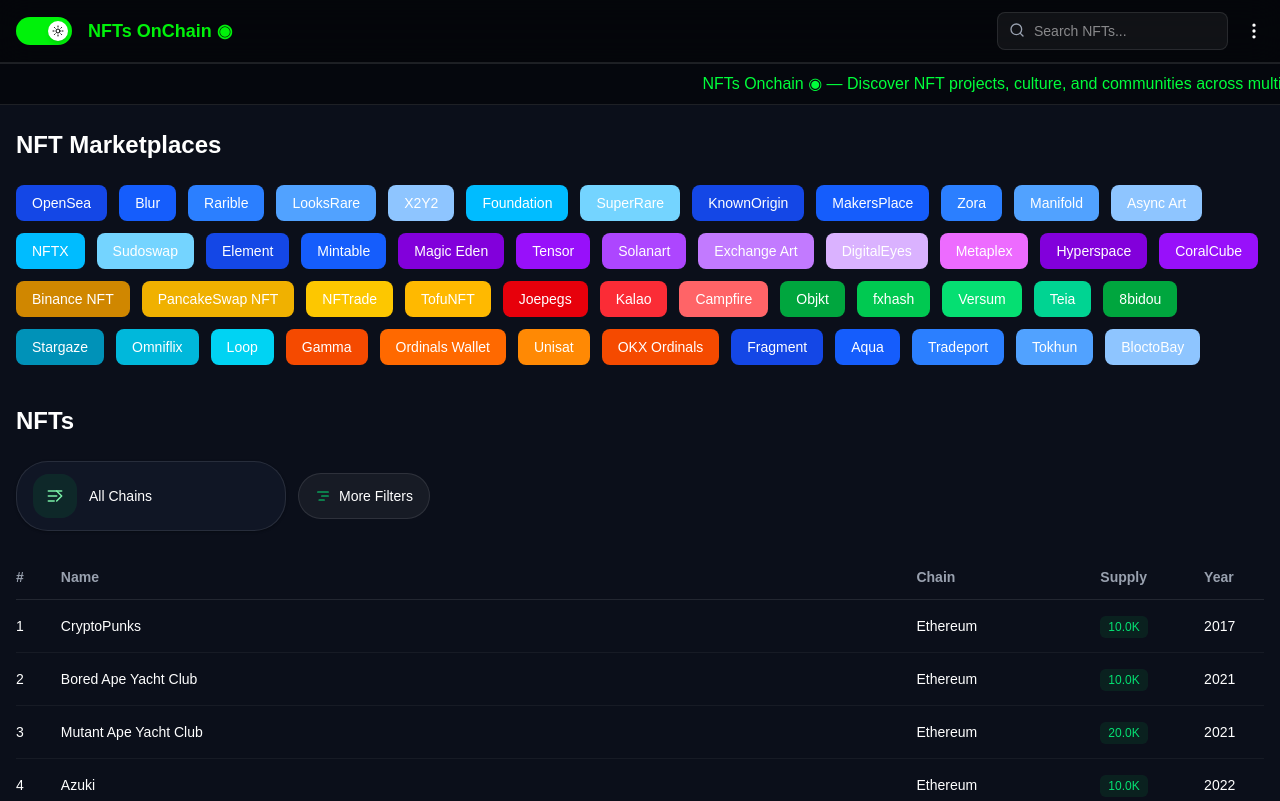
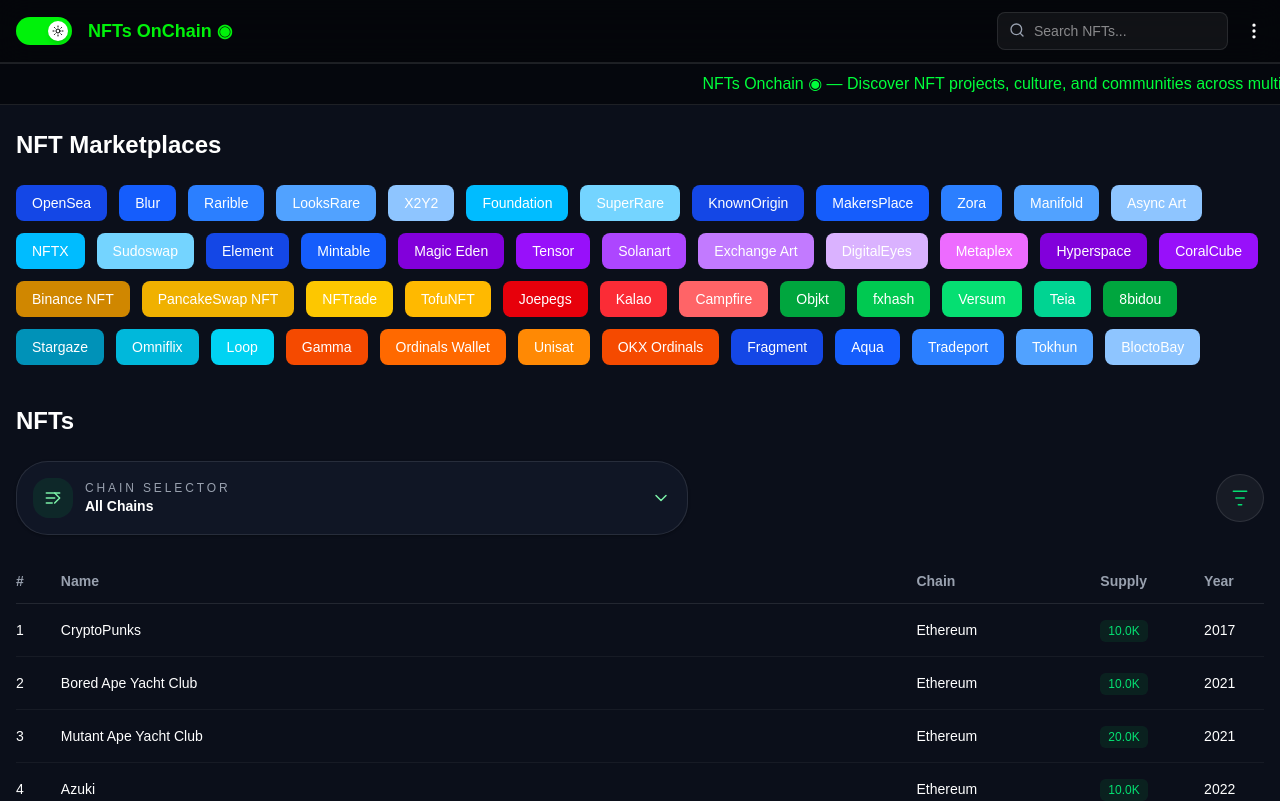
Before and after one commit to nftsonchain/nftsonchain, a Next.js app: page / in a window 1280 px wide. Shown: the top 801 px of the page. Built offline with nearby package versions, Linux system fonts and the light colour scheme.

Commit message:
UI Update

```diff
--- a/src/app/page.tsx
+++ b/src/app/page.tsx
@@ -11,7 +11,7 @@
 import BackToTop from "@/components/BackToTop";
 
 export default function Home() {
-  const [selected, setSelected] = useState("All Chains");
+  const [selectedChains, setSelectedChains] = useState<string[]>(["All Chains"]);
   const [menuOpen, setMenuOpen] = useState(false);
   const [search, setSearch] = useState("");
   const [dark, setDark] = useState(true);
@@ -49,13 +49,13 @@
 
         {/* 🔘 FILTER TABS */}
         <FilterTabs
-          selected={selected}
-          setSelected={setSelected}
+          selectedChains={selectedChains}
+          setSelectedChains={setSelectedChains}
         />
 
         {/* 📊 NFT TABLE */}
         <NFTTable
-          selected={selected}
+          selectedChains={selectedChains}
           search={search}
           dark={dark}
         />
--- a/src/components/FilterTabs.tsx
+++ b/src/components/FilterTabs.tsx
@@ -1,4 +1,6 @@
 "use client";
+
+import { useEffect, useMemo, useRef, useState, type Dispatch, type SetStateAction } from "react";
 
 const chains = [
   "All Chains",
@@ -48,17 +50,73 @@
 ];
 
 export default function FilterTabs({
-  selected,
-  setSelected,
+  selectedChains,
+  setSelectedChains,
 }: {
-  selected: string;
-  setSelected: (val: string) => void;
+  selectedChains: string[];
+  setSelectedChains: Dispatch<SetStateAction<string[]>>;
 }) {
+  const [isOpen, setIsOpen] = useState(false);
+  const [searchTerm, setSearchTerm] = useState("");
+  const panelRef = useRef<HTMLDivElement>(null);
+
+  const filteredChains = useMemo(
+    () =>
+      chains.filter((chain) =>
+        chain.toLowerCase().includes(searchTerm.toLowerCase())
+      ),
+    [searchTerm]
+  );
+
+  const hasAllSelected =
+    selectedChains.length === 0 || selectedChains.includes("All Chains");
+
+  const displayLabel = useMemo(() => {
+    if (hasAllSelected) return "All Chains";
+    if (selectedChains.length === 1) return selectedChains[0];
+    return `${selectedChains.length} Selected`;
+  }, [hasAllSelected, selectedChains]);
+
+  const toggleChain = (chain: string) => {
+    if (chain === "All Chains") {
+      setSelectedChains(["All Chains"]);
+      return;
+    }
+
+    setSelectedChains((current) => {
+      const normalized = current.filter((item) => item !== "All Chains");
+
+      if (normalized.includes(chain)) {
+        const next = normalized.filter((item) => item !== chain);
+        return next.length === 0 ? ["All Chains"] : next;
+      }
+
+      return [...normalized, chain];
+    });
+  };
+
+  useEffect(() => {
+    const handleClickOutside = (event: MouseEvent) => {
+      if (!panelRef.current) return;
+      if (!panelRef.current.contains(event.target as Node)) {
+        setIsOpen(false);
+      }
+    };
+
+    document.addEventListener("mousedown", handleClickOutside);
+    return () => document.removeEventListener("mousedown", handleClickOutside);
+  }, []);
+
   return (
-    <div className="mt-6">
-      <div className="flex flex-col gap-3 sm:flex-row sm:items-center">
-        <div className="flex items-center gap-3 rounded-[32px] border border-white/10 bg-[#111827]/90 px-4 py-3 shadow-sm shadow-black/20">
-          <div className="flex h-11 w-11 items-center justify-center rounded-2xl bg-green-500/10 text-green-300">
+    <div className="relative mt-6">
+      <div className="flex flex-col gap-3 sm:flex-row sm:items-center sm:justify-between">
+        <button
+          type="button"
+          onClick={() => setIsOpen((open) => !open)}
+          className="flex w-full items-center justify-between gap-3 rounded-[32px] border border-white/10 bg-[#111827]/90 px-4 py-4 shadow-sm shadow-black/20 transition hover:border-green-400/40 sm:max-w-2xl"
+        >
+          <span className="flex items-center gap-3 text-sm font-medium text-white">
+            <span className="inline-flex h-10 w-10 items-center justify-center rounded-2xl bg-green-500/10 text-green-300">
               <svg
                 viewBox="0 0 24 24"
                 fill="none"
@@ -73,30 +131,30 @@
                 <path d="M4 18h7" />
                 <path d="M14 6l6 6-6 6" />
               </svg>
+            </span>
+            <div className="text-left">
+              <p className="text-xs uppercase tracking-[0.24em] text-gray-400">Chain selector</p>
+              <p className="text-sm font-semibold text-white">{displayLabel}</p>
             </div>
-
-          <div className="flex-1 min-w-[180px]">
-            <label htmlFor="chain-select" className="sr-only">
-              Select a chain
-            </label>
-            <select
-              id="chain-select"
-              value={selected}
-              onChange={(event) => setSelected(event.target.value)}
-              className="w-full appearance-none bg-transparent text-sm font-medium text-white outline-none transition"
+          </span>
+          <svg
+            viewBox="0 0 24 24"
+            fill="none"
+            stroke="currentColor"
+            strokeWidth="1.8"
+            strokeLinecap="round"
+            strokeLinejoin="round"
+            className={`h-5 w-5 text-green-300 transition ${isOpen ? "rotate-180" : "rotate-0"}`}
           >
-              {chains.map((chain) => (
-                <option key={chain} value={chain} className="bg-[#0B0F1A] text-white">
-                  {chain}
-                </option>
-              ))}
-            </select>
-          </div>
-        </div>
+            <path d="M6 9l6 6 6-6" />
+          </svg>
+        </button>
 
         <button
           type="button"
-          className="inline-flex items-center gap-2 rounded-[28px] border border-white/10 bg-white/5 px-4 py-3 text-sm text-white transition hover:bg-white/10"
+          onClick={() => setIsOpen((open) => !open)}
+          className="inline-flex h-12 w-12 items-center justify-center rounded-full border border-white/10 bg-white/5 text-white transition hover:bg-white/10"
+          aria-label="Open filters"
         >
           <svg
             viewBox="0 0 24 24"
@@ -105,15 +163,103 @@
             strokeWidth="1.8"
             strokeLinecap="round"
             strokeLinejoin="round"
-            className="h-4 w-4 text-green-400"
+            className="h-5 w-5 text-green-400"
           >
-            <path d="M4 6h16" />
-            <path d="M10 12h10" />
-            <path d="M6 18h8" />
+            <path d="M4 4h16" />
+            <path d="M7 12h10" />
+            <path d="M10 20h4" />
           </svg>
-          More Filters
+        </button>
+      </div>
+
+      {isOpen && (
+        <div
+          ref={panelRef}
+          className="absolute left-0 top-full z-20 mt-4 w-full rounded-[32px] border border-white/10 bg-[#08101f]/95 p-4 shadow-2xl shadow-black/40 backdrop-blur-xl sm:w-[32rem]"
+        >
+          <div className="flex flex-col gap-4">
+            <div className="rounded-3xl border border-white/10 bg-white/5 px-4 py-3">
+              <label htmlFor="chain-search" className="sr-only">
+                Search chains
+              </label>
+              <input
+                id="chain-search"
+                type="search"
+                value={searchTerm}
+                onChange={(event) => setSearchTerm(event.target.value)}
+                placeholder="Search chains"
+                className="w-full bg-transparent text-sm text-white outline-none placeholder:text-gray-500"
+              />
+            </div>
+
+            <div className="flex items-center justify-between gap-4 rounded-3xl border border-white/10 bg-white/5 px-4 py-3 text-sm text-gray-300">
+              <p className="font-medium text-white">Filter options</p>
+              <p className="text-xs text-gray-400">
+                {hasAllSelected ? "Showing all chains" : `${selectedChains.length} selected`}
+              </p>
+            </div>
+
+            <div className="max-h-[320px] overflow-y-auto rounded-3xl border border-white/10 bg-white/5 p-3">
+              <div className="grid gap-2">
+                {filteredChains.map((chain) => {
+                  const checked = hasAllSelected
+                    ? chain === "All Chains"
+                    : selectedChains.includes(chain);
+                  return (
+                    <button
+                      key={chain}
+                      type="button"
+                      onClick={() => toggleChain(chain)}
+                      className={`flex w-full items-center justify-between rounded-2xl px-4 py-3 text-left text-sm transition ${
+                        checked
+                          ? "bg-green-500/10 text-white"
+                          : "bg-transparent text-gray-200 hover:bg-white/10"
+                      }`}
+                    >
+                      <span>{chain}</span>
+                      <span className={`inline-flex h-5 w-5 items-center justify-center rounded-full border ${checked ? "border-green-400 bg-green-400/15" : "border-white/10"}`}>
+                        {checked ? (
+                          <svg
+                            viewBox="0 0 24 24"
+                            fill="none"
+                            stroke="currentColor"
+                            strokeWidth="3"
+                            strokeLinecap="round"
+                            strokeLinejoin="round"
+                            className="h-3 w-3 text-green-400"
+                          >
+                            <path d="M5 13l4 4L19 7" />
+                          </svg>
+                        ) : null}
+                      </span>
+                    </button>
+                  );
+                })}
+              </div>
+            </div>
+
+            <div className="flex flex-col gap-3 sm:flex-row sm:justify-between">
+              <button
+                type="button"
+                onClick={() => {
+                  setSelectedChains(["All Chains"]);
+                  setSearchTerm("");
+                }}
+                className="rounded-3xl border border-white/10 bg-white/5 px-4 py-3 text-sm text-white transition hover:bg-white/10"
+              >
+                Reset
+              </button>
+              <button
+                type="button"
+                onClick={() => setIsOpen(false)}
+                className="rounded-3xl bg-green-500 px-4 py-3 text-sm font-semibold text-black transition hover:bg-green-400"
+              >
+                Apply filters
               </button>
             </div>
           </div>
+        </div>
+      )}
+    </div>
   );
 }
--- a/src/components/NFTTable.tsx
+++ b/src/components/NFTTable.tsx
@@ -6,7 +6,7 @@
 import NFTModal from "./NFTModal";
 
 type Props = {
-  selected: string;
+  selectedChains: string[];
   search: string;
   dark: boolean;
 };
@@ -19,15 +19,18 @@
   return num.toString();
 }
 
-export default function NFTTable({ selected, search, dark }: Props) {
+export default function NFTTable({ selectedChains, search, dark }: Props) {
   const nfts = allNFTs as NFT[]; // ✅ USING NEW DATA SOURCE
 
   const [selectedNFT, setSelectedNFT] = useState<NFT | null>(null);
 
+  const filteringAllChains =
+    selectedChains.length === 0 || selectedChains.includes("All Chains");
+
   // 🔍 FILTER LOGIC
   const filtered = nfts
     .filter((nft) =>
-      selected === "All Chains" ? true : nft.chain === selected
+      filteringAllChains ? true : selectedChains.includes(nft.chain)
     )
     .filter((nft) =>
       nft.name.toLowerCase().includes(search.toLowerCase())
```
Lines whose indentation alone changed are shown as unchanged.
